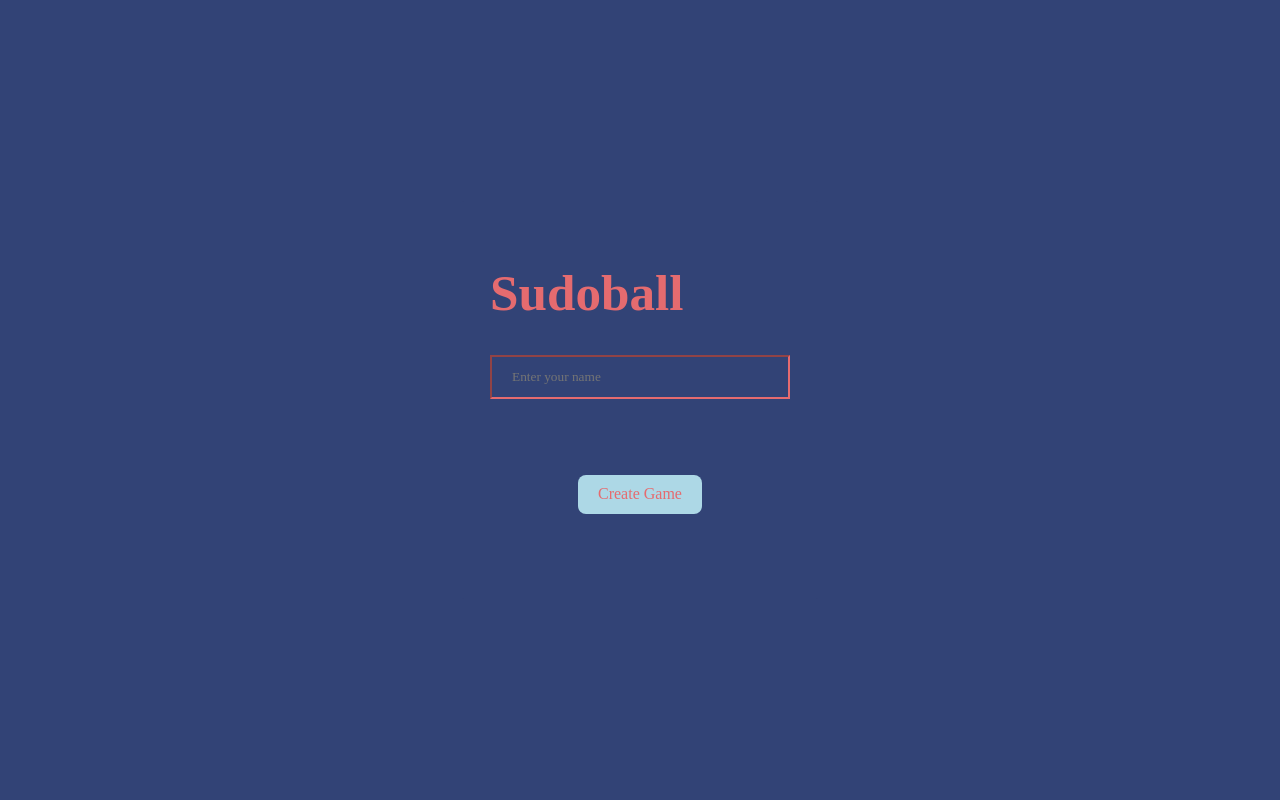
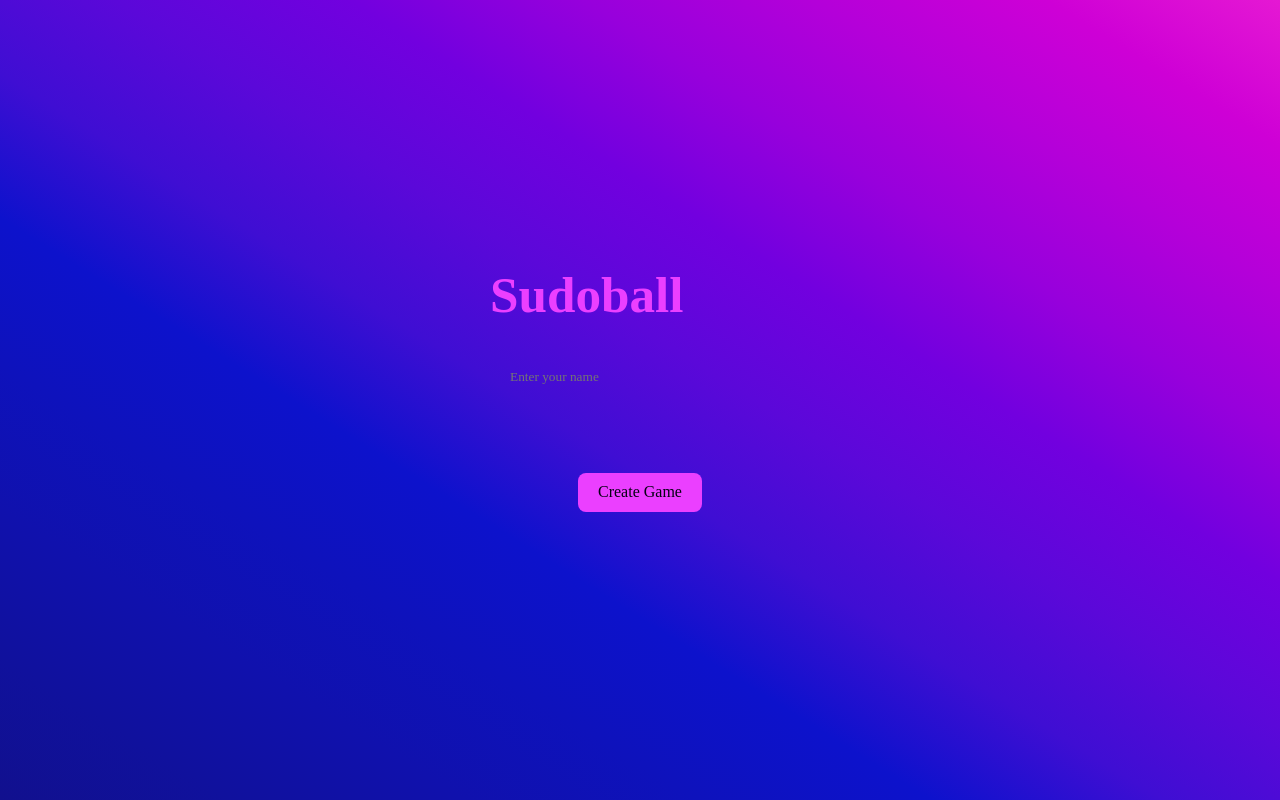
Before and after one commit to jransome/sudoball, a React (Vite) app: page / in a window 1280 px wide. Built offline with nearby package versions, Linux system fonts and the light colour scheme; a web font is replaced by a local one.

Commit message:
:lipstick: Adds some stling to welccome page

```diff
--- a/src/components/Welcome/HostView.tsx
+++ b/src/components/Welcome/HostView.tsx
@@ -3,10 +3,11 @@ import { createUseStyles } from 'react-jss';
 
 const useStyles = createUseStyles({
   createGameButton: {
-    color: '#E56B6F',
-    backgroundColor: 'lightblue',
-    '&:focus': {
-      outline: 'none',
+    color: '#060214',
+    backgroundColor: '#EB3FFF',
+    '&:hover': {
+      backgroundColor: '#38EFEF',
+      color: '#242F40'
     },
   },
 });
--- a/src/components/Welcome/index.tsx
+++ b/src/components/Welcome/index.tsx
@@ -12,13 +12,13 @@ const useStyles = createUseStyles({
     position: 'fixed',
     width: '100%',
     height: '100%',
-    backgroundColor: '#324376',
-    color: '#E56B6F',
+    background: "linear-gradient(to right top, #11108e, #10119d, #1011ad, #0e12bc, #0d12cc, #3f0ed3, #5b08d9, #7200df, #9700dc, #b400d9, #ce00d6, #e518d3)"
   },
   content: {
     minWidth: '300px',
-    backgroundColor: '#324376',
+    // backgroundColor: 'rgb(0,0,74)',
     borderRadius: '4px',
+    // border: "solid #EB3FFF",
     padding: '30px',
     display: 'flex',
     flexDirection: 'column',
@@ -34,13 +34,17 @@ const useStyles = createUseStyles({
   nameInput: {
     padding: '12px 20px',
     fontFamily: 'Bruno Ace',
-    backgroundColor: '#324376',
-    color: '#E600BB',
-    borderColor: '#E56B6F',
+    background: "transparent",
+    color: '#38EFEF',
+     border: 'none',
     '&:focus': {
       outline: 'none',
     },
-  },
+    },
+
+  name:{
+    color: '#EB3FFF'
+  }
 });
 
 type WelcomeProps = {
@@ -59,7 +63,7 @@ export const Welcome = ({ visible, onCreateGame, onJoinGame, invitationHostId }:
   return (
     <div className={classes.container}>
       <div className={classes.content}>
-        <h1>Sudoball</h1>
+        <h1 className={classes.name}>Sudoball</h1>
 
         <input
           className={classes.nameInput}
```
